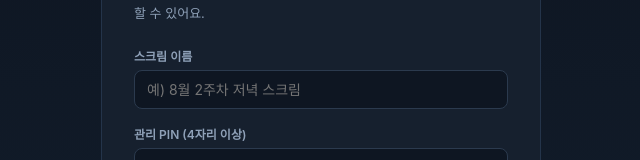
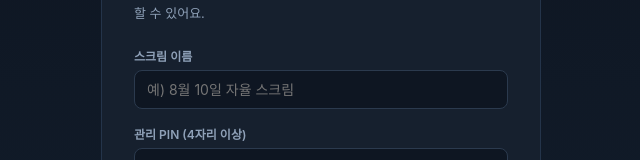
Before and after one commit to Gabibing/ER-Scrim-Scoreboard, a Next.js app: page / in a window 1280 px wide. Shown: the part 252-412 px from the top of the page, without its empty margins (319-959 px from the left). Built offline with nearby package versions, Linux system fonts and the light colour scheme; a web font is replaced by a local one.

Commit message:
fix: scrim example

```diff
--- a/app/page.js
+++ b/app/page.js
@@ -9,6 +9,10 @@ export default function Home() {
   const [pin, setPin] = useState("");
   const [err, setErr] = useState(null);
   const [busy, setBusy] = useState(false);
+  const exampleTitle = new Intl.DateTimeFormat("ko-KR", {
+    month: "long",
+    day: "numeric",
+  }).format(new Date());
 
   const create = async () => {
     setErr(null);
@@ -48,7 +52,7 @@ export default function Home() {
         <input
           className="input"
           style={{ marginBottom: 16 }}
-          placeholder="예) 8월 2주차 저녁 스크림"
+          placeholder={`예) ${exampleTitle} 자율 스크림`}
           value={title}
           onChange={(e) => setTitle(e.target.value)}
         />
```
